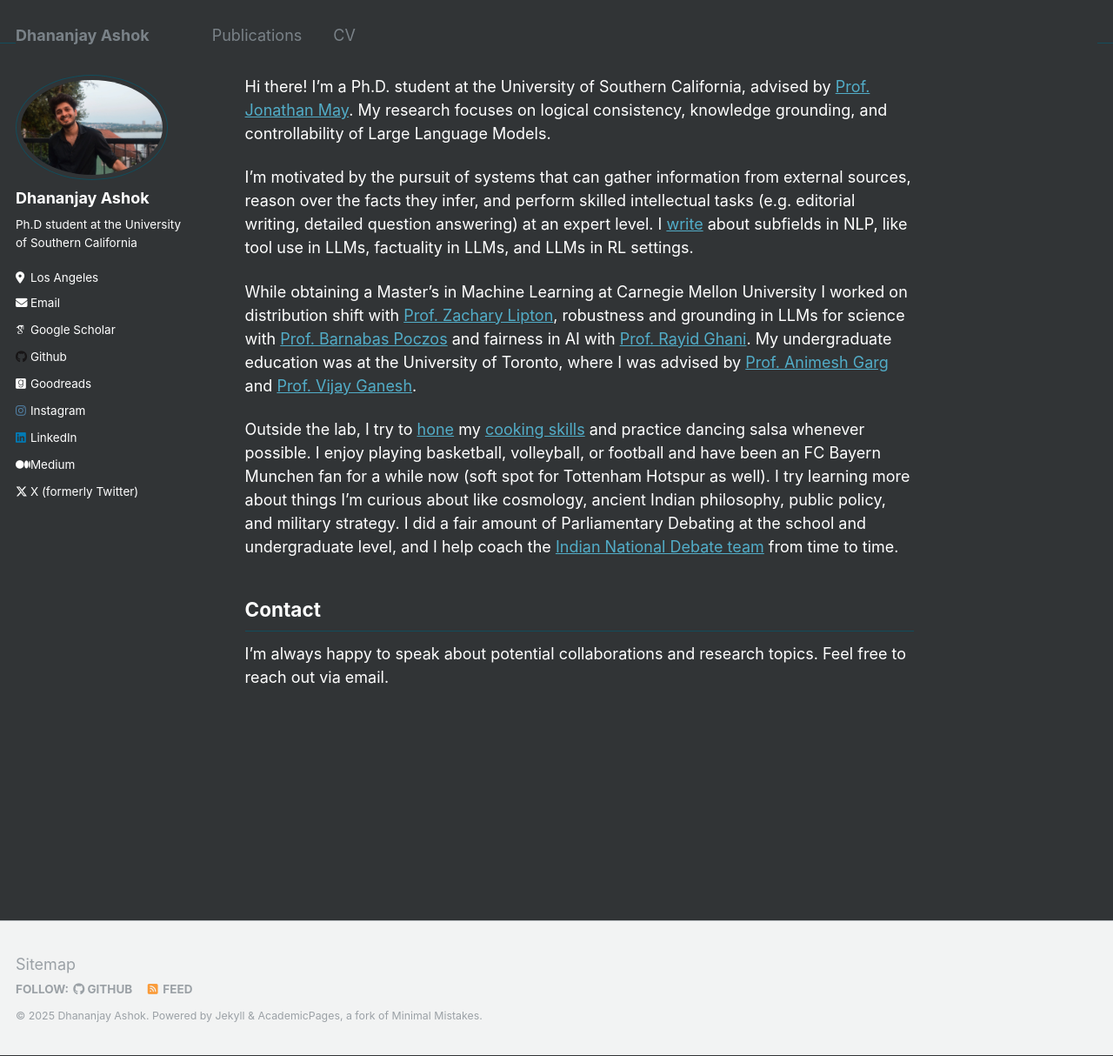
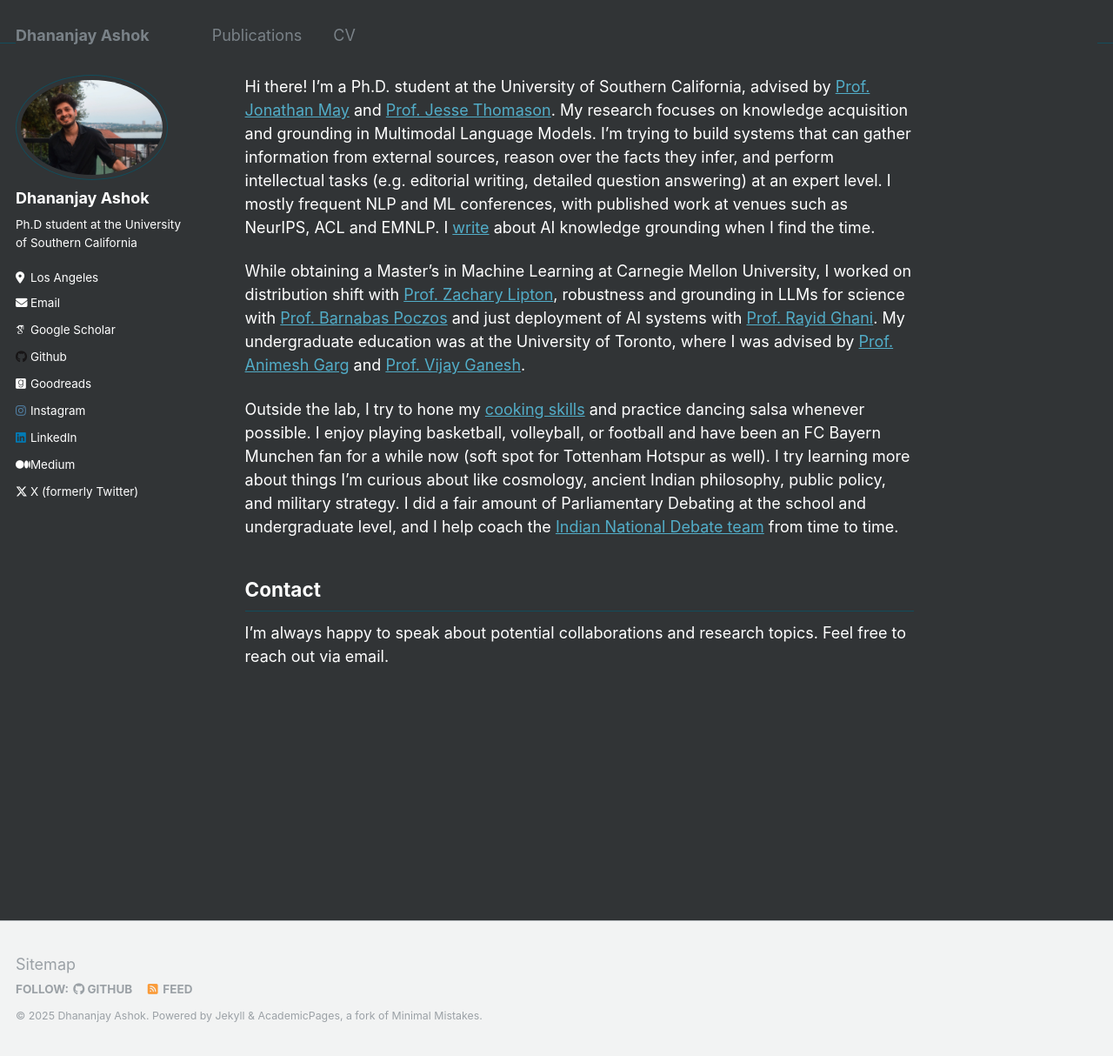
Before and after one commit to DhananjayAshok/DhananjayAshok.github.io, a Jekyll site: the page built from _pages/about.md, in a window 1280 px wide and 1214 px high. Shown: the whole window at 87% size. Built offline with Jekyll 4.4.1, drawn with Linux system fonts in a browser that asks for light colours; some web fonts are replaced.

Commit message:
Revise about page with new research details
Updated personal information and research focus in the about page.

```diff
--- a/_pages/about.md
+++ b/_pages/about.md
@@ -5,13 +5,11 @@ redirect_from:
   - /about/
   - /about.html
 ---
-Hi there! I'm a Ph.D. student at the University of Southern California, advised by [Prof. Jonathan May](https://jonmay.github.io/webpage/). My research focuses on logical consistency, knowledge grounding, and controllability of Large Language Models.
+Hi there! I'm a Ph.D. student at the University of Southern California, advised by [Prof. Jonathan May](https://jonmay.github.io/webpage/) and [Prof. Jesse Thomason](https://jessethomason.com/). My research focuses on knowledge acquisition and grounding in Multimodal Language Models. I'm trying to build systems that can gather information from external sources, reason over the facts they infer, and perform intellectual tasks (e.g. editorial writing, detailed question answering) at an expert level. I mostly frequent NLP and ML conferences, with published work at venues such as NeurIPS, ACL and EMNLP. I [write](https://wordpress.com/home/dhananjayashok.law.blog) about AI knowledge grounding when I find the time.
 
-I'm motivated by the pursuit of systems that can gather information from external sources, reason over the facts they infer, and perform skilled intellectual tasks (e.g. editorial writing, detailed question answering) at an expert level. I [write](https://medium.com/@dhananjayashok99) about subfields in NLP, like tool use in LLMs, factuality in LLMs, and LLMs in RL settings.
+While obtaining a Master's in Machine Learning at Carnegie Mellon University, I worked on distribution shift with [Prof. Zachary Lipton](https://www.zacharylipton.com/), robustness and grounding in LLMs for science with [Prof. Barnabas Poczos](https://www.cs.cmu.edu/~bapoczos/) and just deployment of AI systems with [Prof. Rayid Ghani](https://www.rayidghani.com/). My undergraduate education was at the University of Toronto, where I was advised by [Prof. Animesh Garg](https://animesh.garg.tech/) and [Prof. Vijay Ganesh](https://www.cc.gatech.edu/people/vijay-ganesh).
 
-While obtaining a Master's in Machine Learning at Carnegie Mellon University I worked on distribution shift with [Prof. Zachary Lipton](https://www.zacharylipton.com/), robustness and grounding in LLMs for science with [Prof. Barnabas Poczos](https://www.cs.cmu.edu/~bapoczos/) and fairness in AI with [Prof. Rayid Ghani](https://www.rayidghani.com/). My undergraduate education was at the University of Toronto, where I was advised by [Prof. Animesh Garg](https://animesh.garg.tech/) and [Prof. Vijay Ganesh](https://www.cc.gatech.edu/people/vijay-ganesh).
-
-Outside the lab, I try to [hone](https://someonezblog.wixsite.com/food/blog) my [cooking skills](https://www.instagram.com/foodboi19) and practice dancing salsa whenever possible. I enjoy playing basketball, volleyball, or football and have been an FC Bayern Munchen fan for a while now (soft spot for Tottenham Hotspur as well). I try learning more about things I'm curious about like cosmology, ancient Indian philosophy, public policy, and military strategy. I did a fair amount of Parliamentary Debating at the school and undergraduate level, and I help coach the [Indian National Debate team](https://indianschoolsdebatingsociety.com/wsdc-2019/) from time to time.
+Outside the lab, I try to hone my [cooking skills](https://www.instagram.com/foodboi19) and practice dancing salsa whenever possible. I enjoy playing basketball, volleyball, or football and have been an FC Bayern Munchen fan for a while now (soft spot for Tottenham Hotspur as well). I try learning more about things I'm curious about like cosmology, ancient Indian philosophy, public policy, and military strategy. I did a fair amount of Parliamentary Debating at the school and undergraduate level, and I help coach the [Indian National Debate team](https://indianschoolsdebatingsociety.com/wsdc-2019/) from time to time.
 
 
 Contact
```
